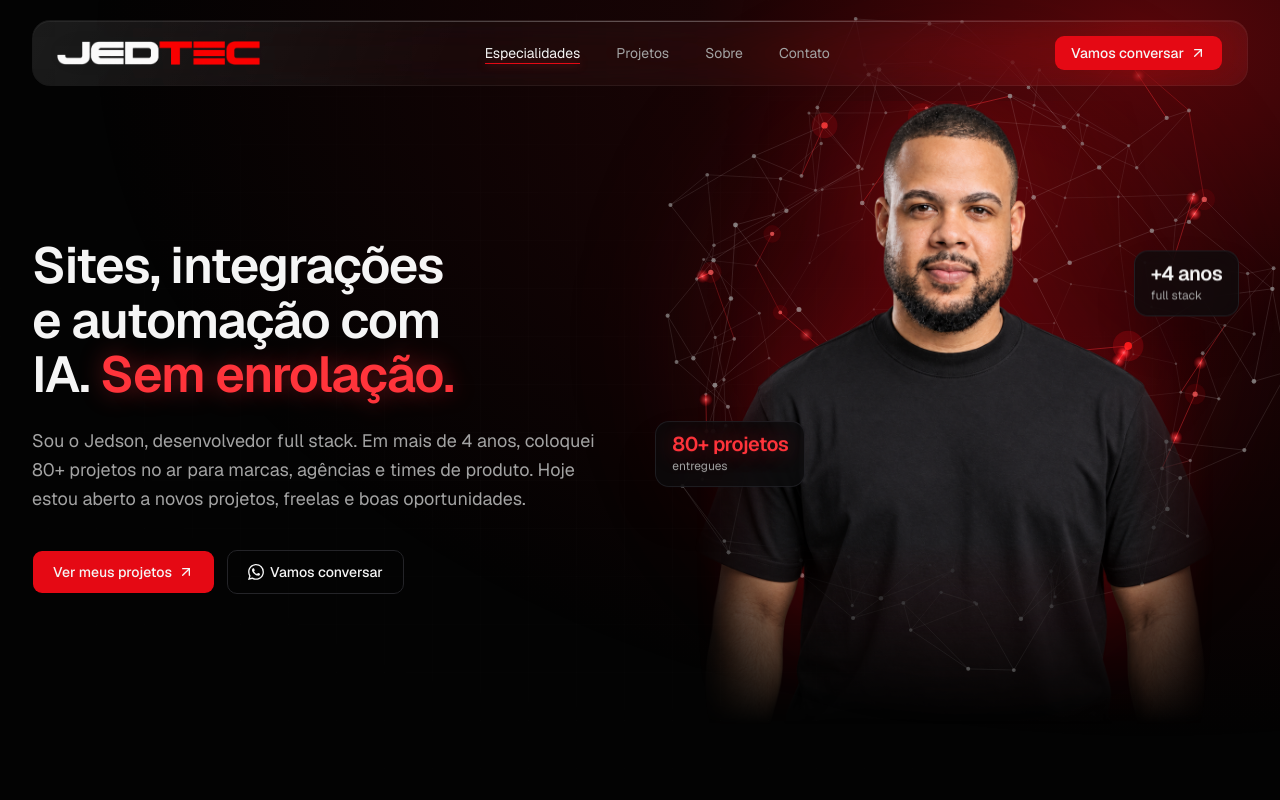
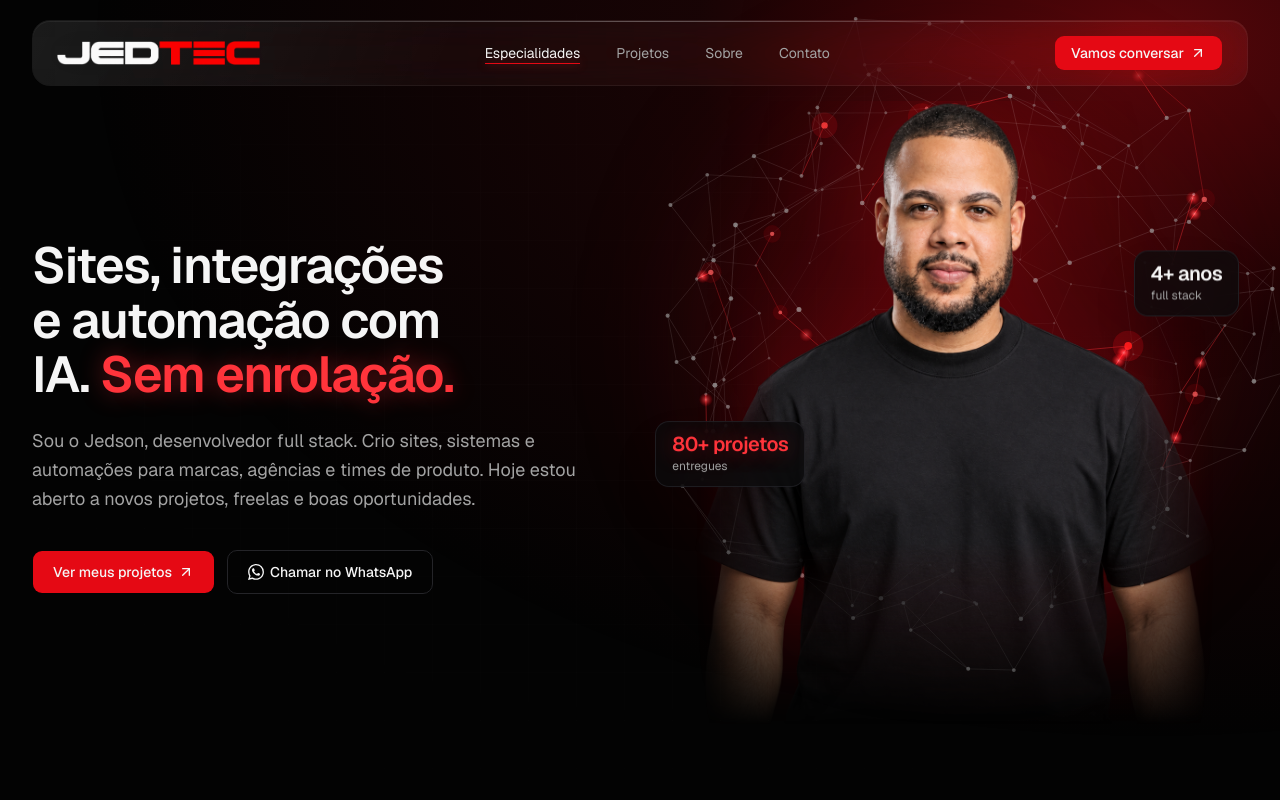
Before and after one commit to douglasalvesdigital/lp-pessoal, a Next.js app: page / in a window 1280 px wide. Shown: the top 800 px of the page. Built offline with nearby package versions, Linux system fonts and the light colour scheme.

Commit message:
copy: números sem repetição, processo unificado e CTAs variados
Números só nos balões da hero (4+ anos), diferencial 'do briefing à entrega' no sobre, pilha com os mesmos nomes dos cards, formação com contexto e CTAs específicos por seção.

```diff
--- a/src/components/about.tsx
+++ b/src/components/about.tsx
@@ -20,10 +20,10 @@ import { cn } from "@/lib/utils"
 
 /** Camadas da pilha, de cima (problema) para baixo (resultado). */
 const layers: { label: string; icon: LucideIcon }[] = [
-  { label: "Problema", icon: FileText },
-  { label: "Estratégia", icon: CircleCheck },
-  { label: "Desenvolvimento", icon: CodeXml },
-  { label: "Resultado", icon: ChartColumnIncreasing },
+  { label: "Entender", icon: FileText },
+  { label: "Escolher o caminho", icon: CircleCheck },
+  { label: "Construir", icon: CodeXml },
+  { label: "Entregar", icon: ChartColumnIncreasing },
 ]
 
 /** Passos do processo; cada um acende a camada de mesmo índice. */
@@ -48,12 +48,6 @@ const steps: { title: string; text: string; image: string }[] = [
     text: "Colocar no ar e acompanhar de perto.",
     image: "/processo/04-entregar.svg",
   },
-]
-
-const stats = [
-  { value: "+4", label: "anos de experiência" },
-  { value: "80+", label: "projetos entregues" },
-  { value: "1", label: "contato do início ao fim" },
 ]
 
 /** Tempo em cada etapa antes de acender a próxima (ms). */
@@ -100,6 +94,10 @@ export function About() {
                 repetitivo, e eu fico com o que importa:{" "}
                 <span className="text-foreground">pensar bem a solução.</span>
               </p>
+              <p className="text-muted-foreground mt-4 max-w-xl text-base leading-relaxed sm:text-lg">
+                E você fala direto com quem desenvolve,{" "}
+                <span className="text-foreground">do briefing à entrega.</span>
+              </p>
             </Reveal>
 
             <Reveal delay={0.15} className="order-3">
@@ -122,7 +120,7 @@ export function About() {
                   "hover:bg-red-light h-11 px-5 text-sm shadow-[0_8px_32px_-10px_rgb(229_9_20/0.7)]",
                 )}
               >
-                Vamos conversar
+                Me conta seu projeto
                 <ArrowUpRight className="transition-transform group-hover/button:translate-x-0.5 group-hover/button:-translate-y-0.5" />
               </a>
               {site.resume && (
@@ -141,24 +139,13 @@ export function About() {
             </Reveal>
 
             <Reveal delay={0.25} className="order-3">
-              <ul className="mt-10 grid max-w-xl grid-cols-3 gap-3">
-                {stats.map((stat) => (
-                  <li
-                    key={stat.label}
-                    className="border-border/80 bg-background-secondary/50 rounded-xl border px-4 py-4 backdrop-blur-sm"
-                  >
-                    <p className="text-2xl font-semibold tracking-tight sm:text-3xl">
-                      {stat.value}
-                    </p>
-                    <p className="text-muted-foreground mt-1 text-xs leading-snug">
-                      {stat.label}
-                    </p>
-                  </li>
-                ))}
-              </ul>
-              <p className="text-muted-foreground mt-6 flex items-start gap-2.5 text-sm">
+              <p className="text-muted-foreground mt-10 flex items-start gap-2.5 text-sm">
                 <GraduationCap className="mt-0.5 size-4 shrink-0" />
-                Análise e Desenvolvimento de Sistemas · Multi-agentes (StartSe)
+                <span>
+                  <span className="text-foreground/80">Formação:</span> Análise
+                  e Desenvolvimento de Sistemas · Curso de arquitetura de
+                  multi-agentes (StartSe)
+                </span>
               </p>
             </Reveal>
           </div>
@@ -360,7 +347,7 @@ function ProcessStack({
                     </span>
                     <span
                       className={cn(
-                        "text-lg font-medium transition-colors duration-500",
+                        "text-base font-medium whitespace-nowrap transition-colors duration-500",
                         on ? "text-white" : "text-foreground/85",
                       )}
                     >
--- a/src/components/contact.tsx
+++ b/src/components/contact.tsx
@@ -42,10 +42,8 @@ export function Contact() {
             <div className="px-6 py-14 text-center sm:px-12 lg:py-20">
               <Eyebrow center>Contato</Eyebrow>
               <h2 className="mt-5 text-4xl leading-[1.1] font-semibold tracking-tight text-balance sm:text-5xl lg:text-6xl">
-                Tem um desafio em mente?{" "}
-                <span className="text-red-light glow-text-red">
-                  Vamos conversar.
-                </span>
+                Tem um projeto em mente?{" "}
+                <span className="text-red-light glow-text-red">Me conta.</span>
               </h2>
 
               <p className="text-muted-foreground mx-auto mt-6 max-w-xl text-base leading-relaxed text-pretty sm:text-lg">
--- a/src/components/hero.tsx
+++ b/src/components/hero.tsx
@@ -46,9 +46,9 @@ export function Hero({ footer }: { footer?: ReactNode }) {
             variants={item}
             className="text-muted-foreground mt-6 text-base leading-relaxed sm:text-lg"
           >
-            Sou o Jedson, desenvolvedor full stack. Em mais de 4 anos, coloquei
-            80+ projetos no ar para marcas, agências e times de produto. Hoje
-            estou aberto a novos projetos, freelas e boas oportunidades.
+            Sou o Jedson, desenvolvedor full stack. Crio sites, sistemas e
+            automações para marcas, agências e times de produto. Hoje estou
+            aberto a novos projetos, freelas e boas oportunidades.
           </motion.p>
 
           <motion.div variants={item} className="mt-9 flex flex-wrap gap-3">
@@ -72,7 +72,7 @@ export function Hero({ footer }: { footer?: ReactNode }) {
               )}
             >
               <WhatsappIcon className="size-4" />
-              Vamos conversar
+              Chamar no WhatsApp
             </a>
           </motion.div>
         </motion.div>
@@ -111,7 +111,7 @@ function Portrait() {
       {/* Números em destaque */}
       <StatBubble
         className="top-[24%] -right-1 sm:-right-6"
-        value="+4 anos"
+        value="4+ anos"
         label="full stack"
       />
       <StatBubble
--- a/src/components/site-footer.tsx
+++ b/src/components/site-footer.tsx
@@ -87,7 +87,7 @@ export function SiteFooter() {
               <span className="bg-red-primary flex size-8 items-center justify-center rounded-full shadow-[0_0_16px_-2px_rgb(229_9_20/0.8)]">
                 <WhatsappIcon className="size-4" />
               </span>
-              Vamos conversar
+              Chamar no WhatsApp
               <ArrowUpRight className="text-muted-foreground group-hover/cta:text-foreground size-4 transition-[color,transform] group-hover/cta:translate-x-0.5 group-hover/cta:-translate-y-0.5" />
             </a>
 
```
